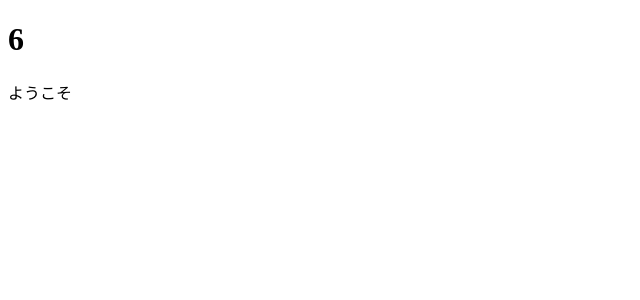
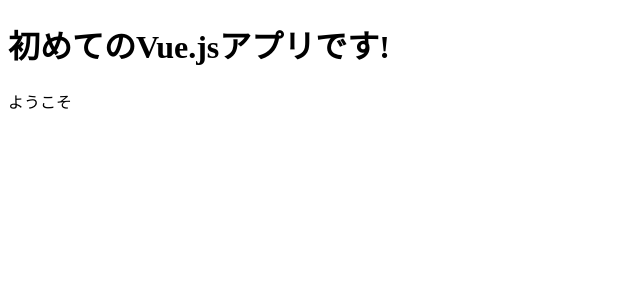
Before and after one commit to Takao-Yamasaki/live-chat-vuejs, a Vue app: page / in a window 1280 px wide. Shown: the top 300 px of the page, without its empty margins (0-640 px from the left). Built offline with nearby package versions, Linux system fonts and the light colour scheme.

Commit message:
v-ifディレクティブを使ってみる

```diff
--- a/src/views/WelcomePage.vue
+++ b/src/views/WelcomePage.vue
@@ -1,7 +1,7 @@
 <template>
   <div>
-    <h1>{{ 3 + 3 }}</h1>
-    <p>{{ subtitle }}</p>
+    <h1>{{ title }}</h1>
+    <p v-if="isEnabled">{{ subtitle }}</p>
   </div>
 </template>
 
@@ -10,7 +10,8 @@
   data() {
     return {
       title: '初めてのVue.jsアプリです!',
-      subtitle: 'ようこそ'
+      subtitle: 'ようこそ',
+      isEnabled: true
     }
   }
 }
```
